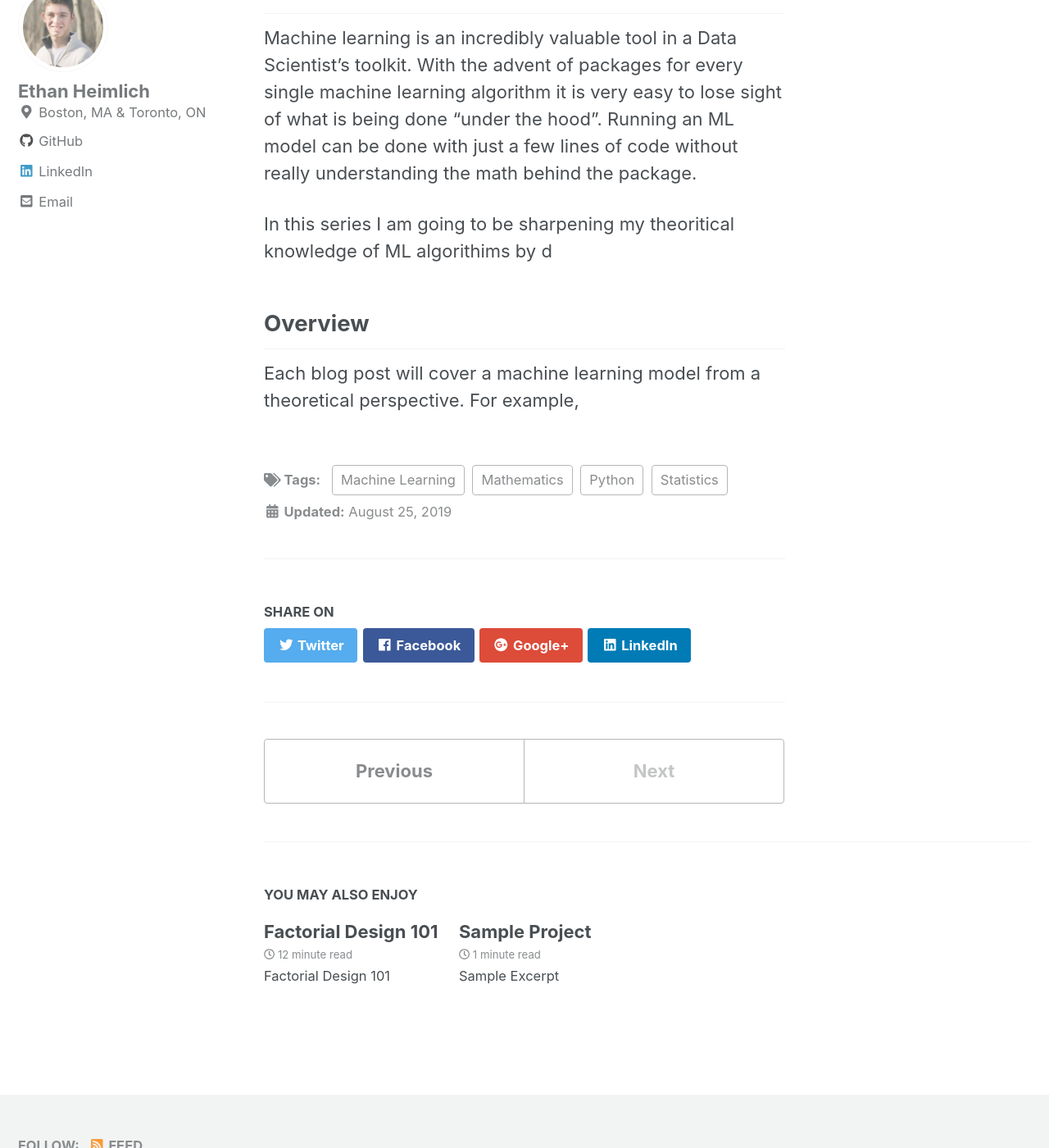
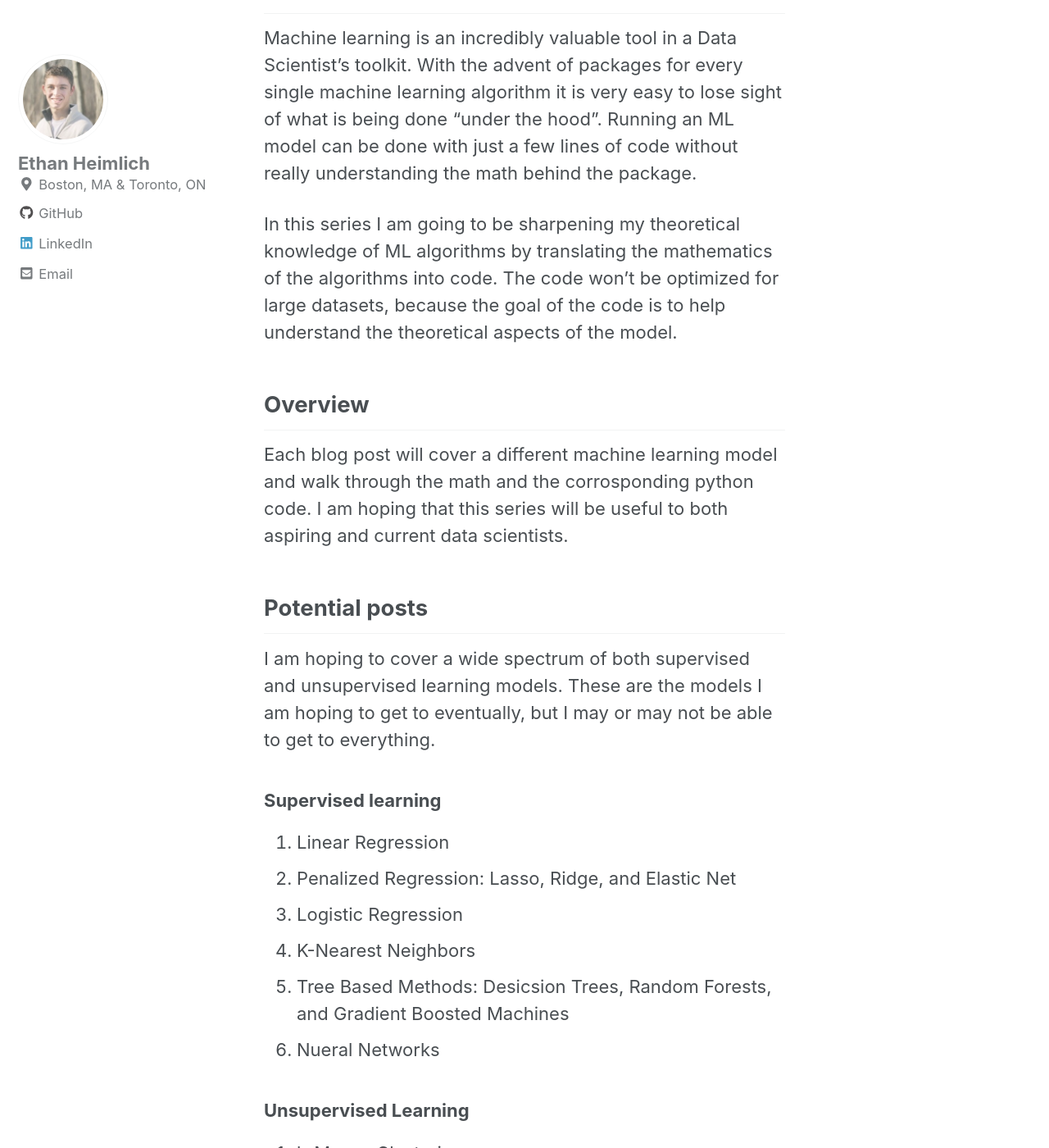
Before and after one commit to eheimlich/eheimlich.github.io, a Jekyll site: the page built from _posts/2019-08-25-models-from-scratch.md, in a window 1280 px wide and 1400 px high, scrolled down 1316 px. Shown: the whole window at 82% size. Built offline with Jekyll 4.4.1, drawn with Linux system fonts in a browser that asks for light colours; cached includes are drawn as plain includes; nearby versions of some CDN libraries; some of the changed text lies outside the part shown.

Commit message:
Added potential posts section

```diff
--- a/_posts/2019-08-25-models-from-scratch.md
+++ b/_posts/2019-08-25-models-from-scratch.md
@@ -19,11 +19,30 @@ packages for every single machine learning algorithm it is very easy to lose sig
 what is being done "under the hood". Running an ML model can be done with just a few
 lines of code without really understanding the math behind the package.
 
-In this series I am going to be sharpening my theoritical knowledge of ML algorithims by d
-
-
+In this series I am going to be sharpening my theoretical knowledge of ML algorithms by translating the mathematics of the algorithms
+into code. The code won't be optimized for large datasets, because the goal of the code is to help understand the theoretical aspects of the model.
 
 ## Overview
 
-Each blog post will cover a machine learning model from a theoretical perspective.
-For example,
+Each blog post will cover a different machine learning model and walk through
+the math and the corrosponding python code. I am hoping that this series will be
+useful to both aspiring and current data scientists.
+
+## Potential posts
+
+I am hoping to cover a wide spectrum of both supervised and unsupervised learning
+models. These are the models I am hoping to get to eventually, but I may or may not
+be able to get to everything.
+
+### Supervised learning
+1. Linear Regression
+2. Penalized Regression: Lasso, Ridge, and Elastic Net
+2. Logistic Regression
+3. K-Nearest Neighbors
+4. Tree Based Methods: Desicsion Trees, Random Forests, and Gradient Boosted Machines
+5. Nueral Networks
+
+### Unsupervised Learning
+1. k-Means Clustering
+2. Heirichal Clustering
+3.
```
